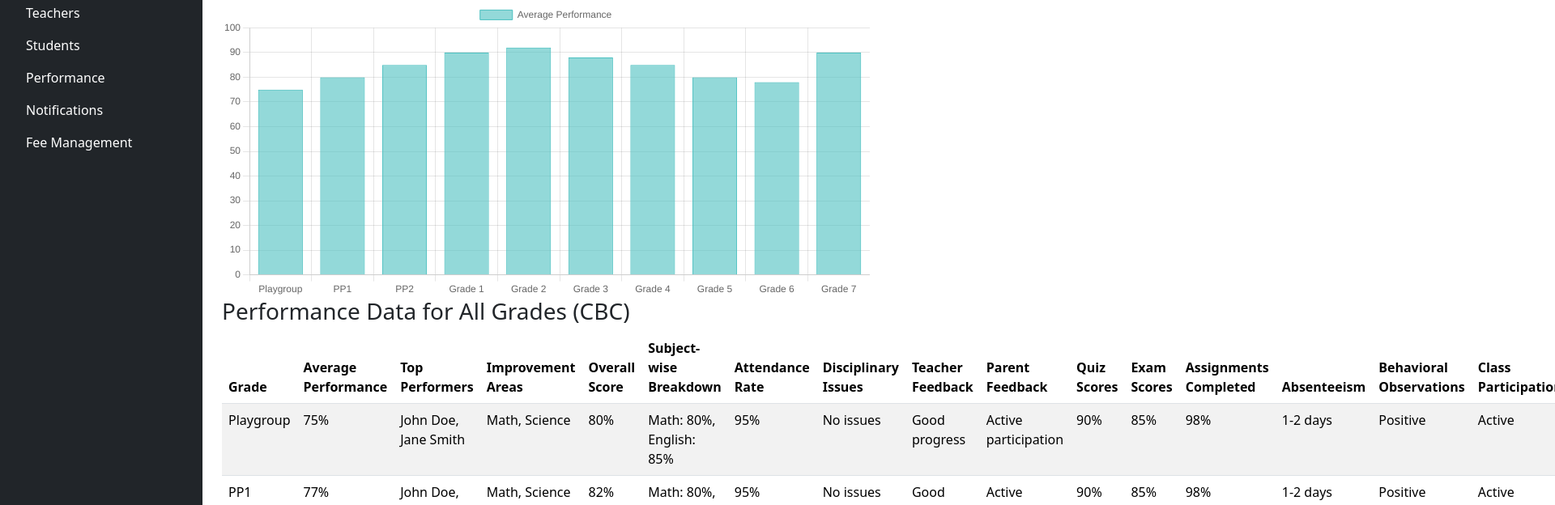
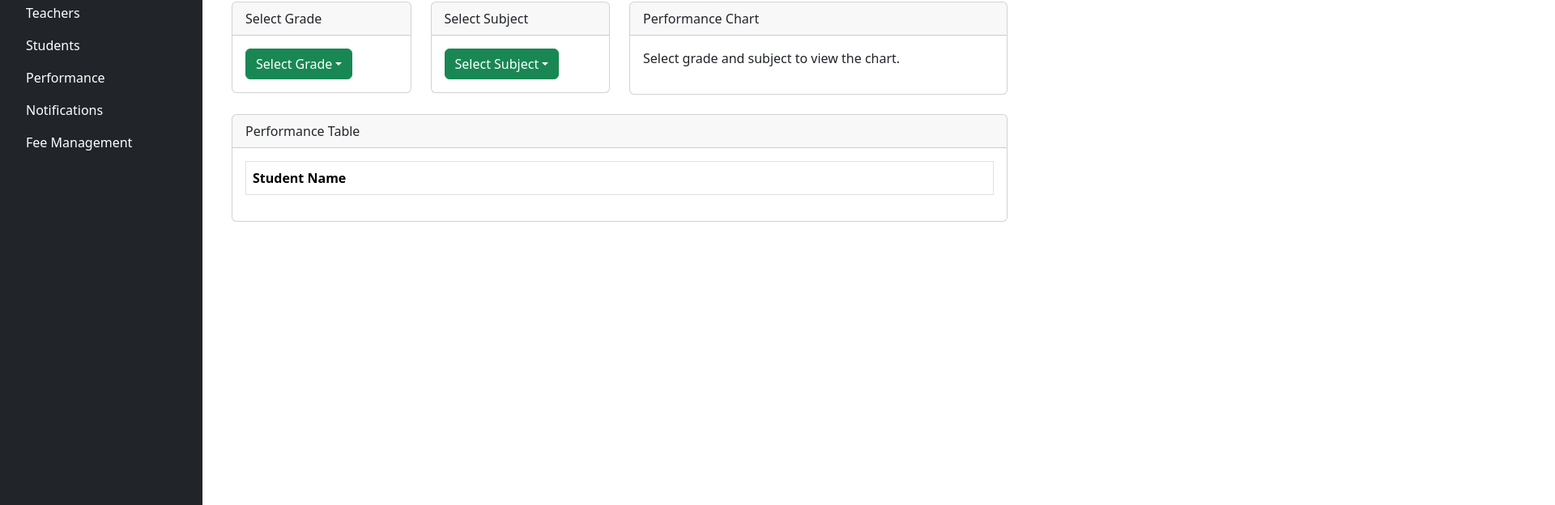
Before and after one commit to Johnronnie254/school_admin_frontend, a React (Create React App) app: page /performance in a window 1280 px wide. Shown: the part 102-726 px from the top of the page at 81% size, 1920 px wide, since content can reach past the window. Built offline with nearby package versions, Linux system fonts and the light colour scheme; no server answers.

Commit message:
Update Performance.js

```diff
--- a/src/components/Performance.js
+++ b/src/components/Performance.js
@@ -1,156 +1,182 @@
-import React, { useEffect, useRef, useState } from 'react';
-import { Bar } from 'react-chartjs-2';
-import axios from 'axios';
-import {
-  Chart as ChartJS,
-  CategoryScale,
-  LinearScale,
-  BarElement,
-  Title,
-  Tooltip,
-  Legend,
-  ArcElement
-} from 'chart.js';
+import React, { useState, useEffect } from 'react';
+import { Card, Dropdown, Button, Container, Row, Col, Table, Navbar } from 'react-bootstrap';
+import { Line } from 'react-chartjs-2';
+import { Chart as ChartJS, CategoryScale, LinearScale, PointElement, LineElement, Title, Tooltip, Legend } from 'chart.js';
 
-// Register the necessary components for Chart.js
-ChartJS.register(
-  CategoryScale,
-  LinearScale,
-  BarElement,
-  Title,
-  Tooltip,
-  Legend,
-  ArcElement
-);
+// Register necessary components for Chart.js
+ChartJS.register(CategoryScale, LinearScale, PointElement, LineElement, Title, Tooltip, Legend);
 
 const Performance = () => {
-  // Placeholder for student performance data
-  const [performanceData, setPerformanceData] = useState(null);
-  const chartRef = useRef(null);
+  const [selectedGrade, setSelectedGrade] = useState('');
+  const [selectedSubject, setSelectedSubject] = useState('');
+  const [studentData, setStudentData] = useState([]);
+  const [chartData, setChartData] = useState(null);
+  const [loading, setLoading] = useState(false);
 
-  useEffect(() => {
-    // Function to simulate fetching data (replace with actual API calls later)
-    const fetchPerformanceData = async () => {
+  // Hardcoded CBC Subjects for each Grade
+  const cbcSubjects = {
+    "Playgroup": ["Creative Arts", "Motor Skills", "Physical Education", "Language Development", "Social Studies"],
+    "PP1": ["Mathematics", "Kiswahili", "English", "Environmental Activities", "Physical Education"],
+    "PP2": ["Mathematics", "Kiswahili", "English", "Science", "Social Studies"],
+    "Grade 1": ["Mathematics", "English", "Kiswahili", "Science", "Social Studies", "CRE", "Music"],
+    "Grade 2": ["Mathematics", "English", "Kiswahili", "Science", "Social Studies", "CRE", "Music", "Art"],
+    "Grade 3": ["Mathematics", "English", "Kiswahili", "Science", "Social Studies", "CRE", "Art", "Music", "Physical Education"],
+    "Grade 4": ["Mathematics", "English", "Kiswahili", "Science", "Social Studies", "CRE", "Art", "Music", "Physical Education"],
+    "Grade 5": ["Mathematics", "English", "Kiswahili", "Science", "Social Studies", "CRE", "Art", "Music", "Home Science"],
+    "Grade 6": ["Mathematics", "English", "Kiswahili", "Science", "Social Studies", "CRE", "Art", "Music", "Agriculture"],
+    "Grade 7": ["Mathematics", "English", "Kiswahili", "Science", "Social Studies", "CRE", "Art", "Music", "Agriculture", "Home Science"]
+  };
+
+  // Handle grade selection
+  const handleGradeSelect = (grade) => {
+    setSelectedGrade(grade);
+    setSelectedSubject(''); // Reset subject selection when grade changes
+    setChartData(null); // Reset chart data
+    fetchPerformanceData(grade); // Fetch new data when grade changes
+  };
+
+  // Handle subject selection
+  const handleSubjectSelect = (subject) => {
+    setSelectedSubject(subject);
+    fetchChartData(selectedGrade, subject); // Fetch performance chart data
+  };
+
+  // Fetch performance data based on selected grade
+  const fetchPerformanceData = async (grade) => {
+    setLoading(true);
     try {
-        // Placeholder: Use hashed API endpoints
-        const response = await axios.get('https://api.example.com/api/performance'); // Placeholder endpoint
-        setPerformanceData(response.data);
+      const response = await fetch(`/api/performance/${grade}`);
+      const data = await response.json();
+      setStudentData(data);
+      setLoading(false);
     } catch (error) {
       console.error('Error fetching performance data:', error);
+      setLoading(false);
     }
   };
 
-    fetchPerformanceData();
-
-    // Cleanup: destroy chart if component unmounts or when data is updated
-    return () => {
-      if (chartRef.current && chartRef.current.chart) {
-        chartRef.current.chart.destroy();
-      }
-    };
-  }, []);
-
-  // Placeholder data for now
+  // Fetch chart data for selected grade and subject
+  const fetchChartData = async (grade, subject) => {
+    setLoading(true);
+    try {
+      const response = await fetch(`/api/chart/${grade}/${subject}`);
+      const data = await response.json();
       const chartData = {
-    labels: ['Playgroup', 'PP1', 'PP2', 'Grade 1', 'Grade 2', 'Grade 3', 'Grade 4', 'Grade 5', 'Grade 6', 'Grade 7'],
+        labels: data.terms, // e.g., ['Term 1', 'Term 2', 'Term 3']
         datasets: [
           {
-        label: 'Average Performance',
-        data: [75, 80, 85, 90, 92, 88, 85, 80, 78, 90], // Dummy data
-        backgroundColor: 'rgba(75, 192, 192, 0.6)',
-        borderColor: 'rgba(75, 192, 192, 1)',
-        borderWidth: 1
+            label: `${subject} Performance`,
+            data: data.scores, // e.g., [80, 85, 90]
+            borderColor: 'rgba(75,192,192,1)',
+            fill: false,
           }
         ]
       };
-
-  const options = {
-    responsive: true,
-    plugins: {
-      title: {
-        display: true,
-        text: 'Student Performance Analysis'
-      },
-      tooltip: {
-        enabled: true
-      }
-    },
-    scales: {
-      x: {
-        beginAtZero: true
-      },
-      y: {
-        beginAtZero: true,
-        max: 100
-      }
+      setChartData(chartData);
+      setLoading(false);
+    } catch (error) {
+      console.error('Error fetching chart data:', error);
+      setLoading(false);
     }
   };
 
+  // Render the performance table for selected grade and subject
+  const renderPerformanceTable = () => {
+    if (loading) {
+      return <p>Loading data...</p>;
+    }
     return (
-    <div>
-      <h2>Performance Overview</h2>
-      {/* Chart Rendering */}
-      <div style={{ height: '400px', width: '100%' }}>
-        <Bar ref={chartRef} data={chartData} options={options} />
-      </div>
-
-      <h3>Performance Data for All Grades (CBC)</h3>
-      <table className="table table-striped">
+      <Table striped bordered hover>
         <thead>
           <tr>
-            <th>Grade</th>
-            <th>Average Performance</th>
-            <th>Top Performers</th>
-            <th>Improvement Areas</th>
-            <th>Overall Score</th>
-            <th>Subject-wise Breakdown</th>
-            <th>Attendance Rate</th>
-            <th>Disciplinary Issues</th>
-            <th>Teacher Feedback</th>
-            <th>Parent Feedback</th>
-            <th>Quiz Scores</th>
-            <th>Exam Scores</th>
-            <th>Assignments Completed</th>
-            <th>Absenteeism</th>
-            <th>Behavioral Observations</th>
-            <th>Class Participation</th>
-            <th>Homework Completion</th>
-            <th>Self-Discipline</th>
-            <th>Physical Education Score</th>
-            <th>Health & Wellness</th> {/* New feature */}
-            <th>Extra-Curricular Participation</th> {/* New feature */}
+            <th>Student Name</th>
+            {Object.keys(studentData[0]?.subjects || {}).map(subject => (
+              <th key={subject}>{subject}</th>
+            ))}
           </tr>
         </thead>
         <tbody>
-          {/* Example hard-coded data for now */}
-          {[...Array(10)].map((_, index) => (
+          {studentData.map((student, index) => (
             <tr key={index}>
-              <td>{['Playgroup', 'PP1', 'PP2', 'Grade 1', 'Grade 2', 'Grade 3', 'Grade 4', 'Grade 5', 'Grade 6', 'Grade 7'][index]}</td>
-              <td>{(75 + index * 2)}%</td>
-              <td>John Doe, Jane Smith</td>
-              <td>Math, Science</td>
-              <td>{(80 + index * 2)}%</td>
-              <td>Math: 80%, English: 85%</td>
-              <td>95%</td>
-              <td>No issues</td>
-              <td>Good progress</td>
-              <td>Active participation</td>
-              <td>90%</td>
-              <td>85%</td>
-              <td>98%</td>
-              <td>1-2 days</td>
-              <td>Positive</td>
-              <td>Active</td>
-              <td>Completed all tasks</td>
-              <td>Good</td>
-              <td>95%</td>
-              <td>Good</td> {/* Health & Wellness */}
-              <td>Soccer, Drama</td> {/* Extra-Curricular Participation */}
+              <td>{student.name}</td>
+              {Object.values(student.subjects).map((score, index) => (
+                <td key={index}>{score}</td>
+              ))}
             </tr>
           ))}
         </tbody>
-      </table>
-    </div>
+      </Table>
+    );
+  };
+
+  return (
+    <Container>
+      <Navbar bg="dark" variant="dark">
+        <Navbar.Brand href="#home">Performance Dashboard</Navbar.Brand>
+      </Navbar>
+
+      <Row className="mt-4">
+        <Col sm={3}>
+          <Card>
+            <Card.Header>Select Grade</Card.Header>
+            <Card.Body>
+              <Dropdown>
+                <Dropdown.Toggle variant="success" id="dropdown-basic">
+                  {selectedGrade || 'Select Grade'}
+                </Dropdown.Toggle>
+                <Dropdown.Menu>
+                  {Object.keys(cbcSubjects).map((grade) => (
+                    <Dropdown.Item key={grade} onClick={() => handleGradeSelect(grade)}>{grade}</Dropdown.Item>
+                  ))}
+                </Dropdown.Menu>
+              </Dropdown>
+            </Card.Body>
+          </Card>
+        </Col>
+
+        <Col sm={3}>
+          <Card>
+            <Card.Header>Select Subject</Card.Header>
+            <Card.Body>
+              <Dropdown disabled={!selectedGrade}>
+                <Dropdown.Toggle variant="success" id="dropdown-basic">
+                  {selectedSubject || 'Select Subject'}
+                </Dropdown.Toggle>
+                <Dropdown.Menu>
+                  {selectedGrade && cbcSubjects[selectedGrade].map((subject, index) => (
+                    <Dropdown.Item key={index} onClick={() => handleSubjectSelect(subject)}>{subject}</Dropdown.Item>
+                  ))}
+                </Dropdown.Menu>
+              </Dropdown>
+            </Card.Body>
+          </Card>
+        </Col>
+
+        <Col sm={6}>
+          <Card>
+            <Card.Header>Performance Chart</Card.Header>
+            <Card.Body>
+              {loading ? (
+                <p>Loading chart...</p>
+              ) : (
+                chartData ? <Line data={chartData} /> : <p>Select grade and subject to view the chart.</p>
+              )}
+            </Card.Body>
+          </Card>
+        </Col>
+      </Row>
+
+      <Row className="mt-4">
+        <Col>
+          <Card>
+            <Card.Header>Performance Table</Card.Header>
+            <Card.Body>
+              {renderPerformanceTable()}
+            </Card.Body>
+          </Card>
+        </Col>
+      </Row>
+    </Container>
   );
 };
 
```
Lines whose indentation alone changed are shown as unchanged.
